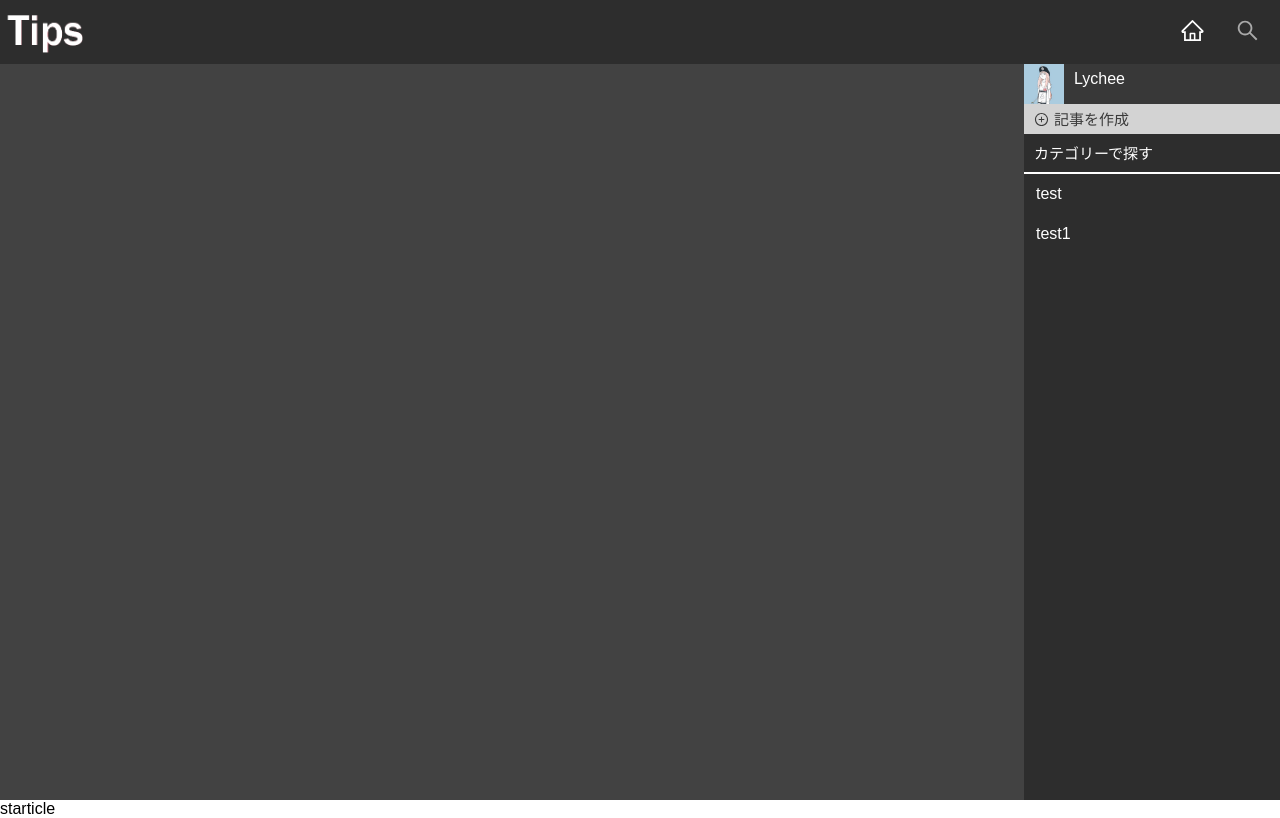
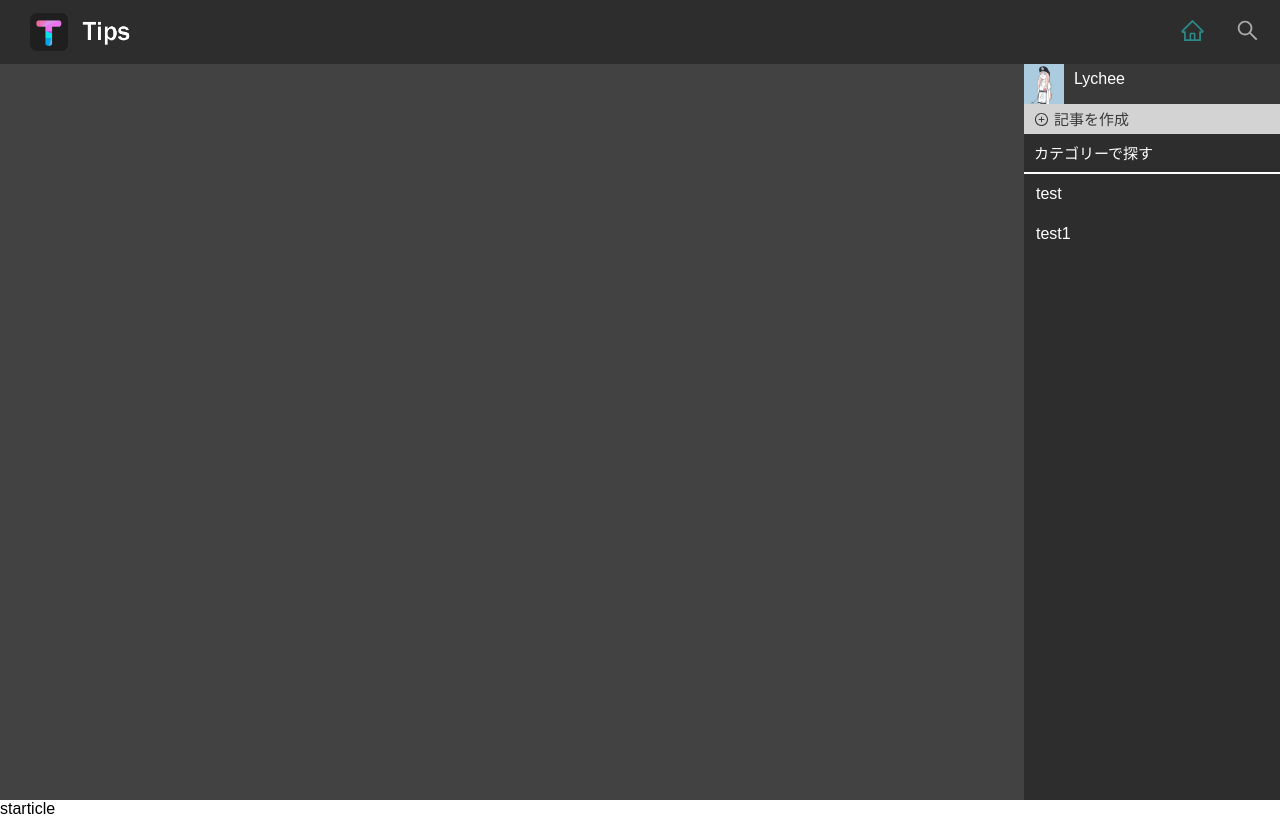
Before and after one commit to KickOrganicLovers/Tips_Client, a React app: page / in a window 1280 px wide. Built offline with nearby package versions, Linux system fonts and the light colour scheme; no server answers.

Commit message:
Add page icon

```diff
--- a/src/root/components/AccountBanner.tsx
+++ b/src/root/components/AccountBanner.tsx
@@ -70,4 +70,8 @@ const S_AiOutlinePlusCircle = styled(AiOutlinePlusCircle)`
     top: 8px;
     left: 10px;
     font-size: 15px;
-    color: #3b3b3b`
+    color: #3b3b3b;
+
+    &:hover {
+        color: #2c8a8a;
+    }`
--- a/src/root/components/CategoryBtn.tsx
+++ b/src/root/components/CategoryBtn.tsx
@@ -28,6 +28,6 @@ export default CategoryBtn
 
 const S_AiOutlineMenu = styled(AiOutlineMenu)<{ isActive: boolean }>`
     color: ${(props) => {
-        return props.isActive ? 'white' : 'darkgrey'
+        return props.isActive ? '#2c8a8a' : 'darkgrey'
     }};
     font-size: 25px;`
--- a/src/root/components/Header.tsx
+++ b/src/root/components/Header.tsx
@@ -7,9 +7,10 @@ import SearchBtn from "./SearchBtn";
 export default class Header extends React.Component<any, any> {
     render() {
         return <S_header>
-            <S_img src={'./../public/img/PageTitle.png'}>
-
-            </S_img>
+            <S_div>
+                <S_img_1 src={'./../public/img/PageIcon.png'}></S_img_1>
+                <S_img_2 src={'./../public/img/PageTitle.png'}></S_img_2>
+            </S_div>
             <S_ul>
                 <S_li_0><HomeBtn/></S_li_0>
                 <S_li_1><SearchBtn/></S_li_1>
@@ -29,9 +30,25 @@ const S_header = styled.header`
     align-items: center;
     background-color: #2d2d2d;`
 
-const S_img = styled.img`
-    height: 80%;
+const S_div = styled.div`
+    margin-left: 30px;
+    display: flex;
+    flex-direction: row;
+    justify-content: left;
+    align-items: center;
+    gap: 10px;
+    height: 100%;
     width: auto`
+
+const S_img_1 = styled.img`
+    height: 60%;
+    width: auto;
+    `
+
+const S_img_2 = styled.img`
+    height: 50%;
+    width: auto`
+
 
 const S_ul = styled.ul`
     display: flex;
--- a/src/root/components/HomeBtn.tsx
+++ b/src/root/components/HomeBtn.tsx
@@ -25,5 +25,5 @@ export default HomeBtn
 const S_AiOutlineHome = styled(AiOutlineHome)<{ pageMode: string }>`
     font-size: 25px;
     color: ${(props) => {
-        return props.pageMode === 'home' ? 'white' : 'darkgrey'
+        return props.pageMode === 'home' ? '#2c8a8a' : 'darkgrey'
     }}`
--- a/src/root/components/SearchBtn.tsx
+++ b/src/root/components/SearchBtn.tsx
@@ -26,5 +26,5 @@ export default SearchBtn
 const S_AiOutlineSearch = styled(AiOutlineSearch)<{ pageMode: string }>`
     font-size: 25px;
     color: ${(props) => {
-        return props.pageMode === 'search' ? 'white' : 'darkgrey'
+        return props.pageMode === 'search' ? '#2c8a8a' : 'darkgrey'
     }}`
```
Also changed, not shown: public/img/PageIcon.png (added), public/img/PageTitle.png, 1 other file (tests, documents, lock files or other folders).
